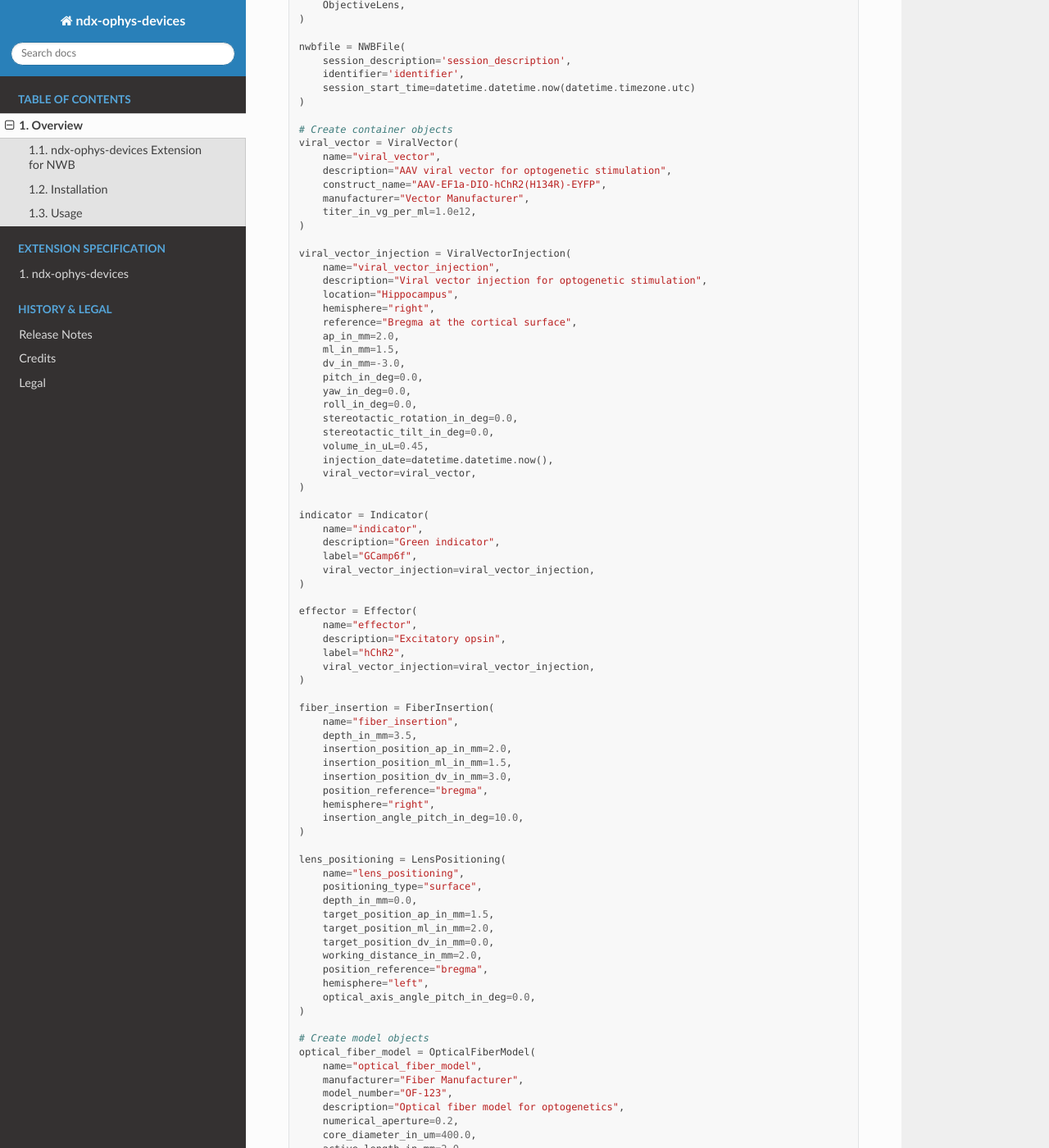
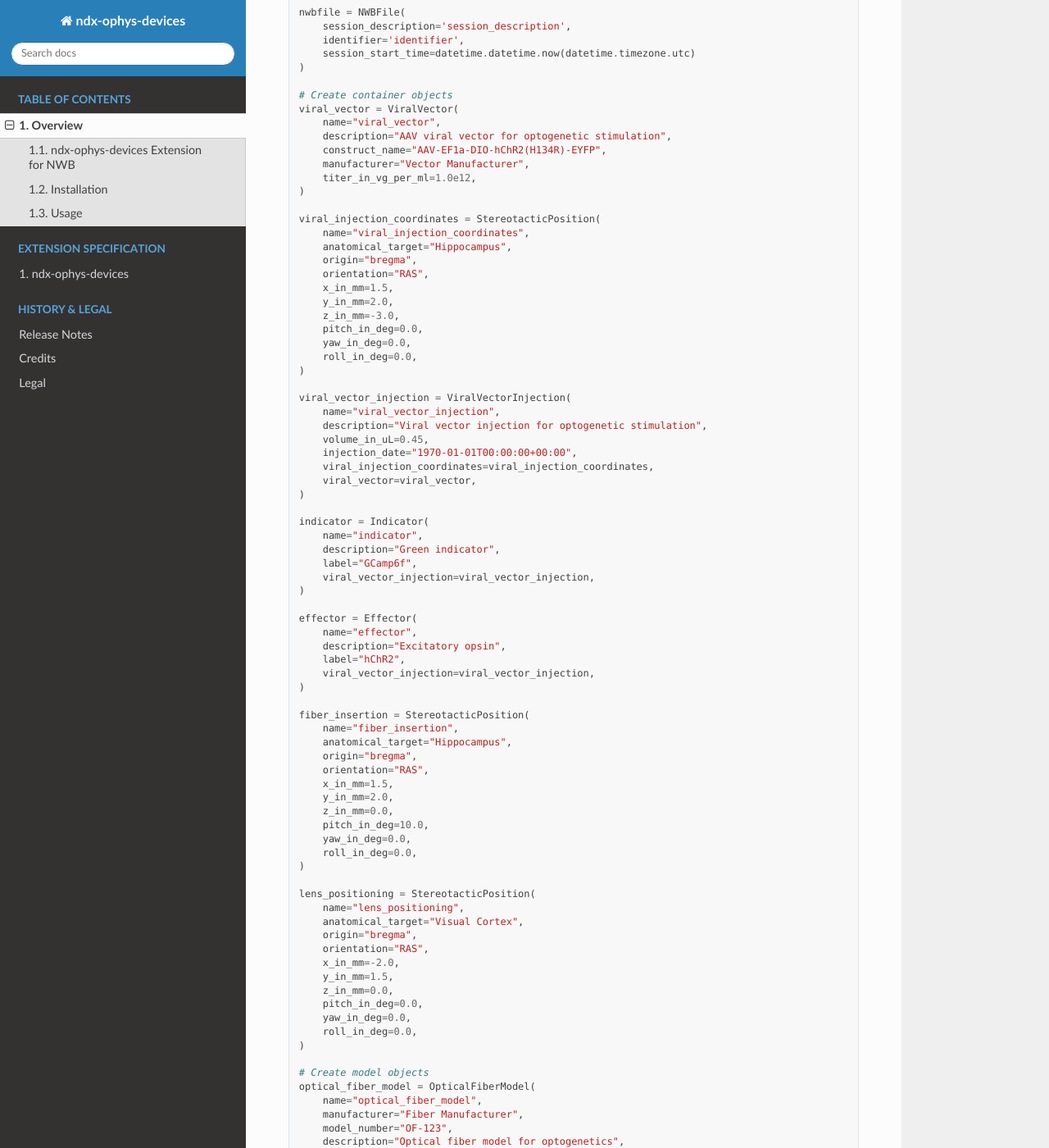
Before and after one commit to catalystneuro/ndx-ophys-devices, a Sphinx documentation site: the page built from docs/source/description.rst, in a window 1280 px wide and 1400 px high, scrolled down 2177 px. Shown: the whole window at 82% size. Built offline with Sphinx 7.4.7 and the Read the Docs theme 3.1.0, drawn with Linux system fonts in a browser that asks for light colours; some of the changed text lies outside the part shown.

Commit message:
update docs

```diff
--- a/docs/source/description.rst
+++ b/docs/source/description.rst
@@ -14,8 +14,7 @@ This extension consists of neurodata types in the following categories:
 - **ViralVectorInjection** extends NWBContainer to hold metadata on viral vector injection procedures.
 - **Indicator** extends ``NWBContainer`` to hold metadata on the fluorescent indicator.
 - **Effector** extends ``NWBContainer`` to hold metadata on the effector/opsin.
-- **LensPositioning** extends ``NWBContainer`` to hold metadata on the positioning of a lens relative to the brain.
-- **FiberInsertion** extends ``NWBContainer`` to hold metadata on the insertion of a fiber into the brain.
+- **StereotacticPosition** extends ``NWBContainer`` to hold metadata about the stereotactic position of a device relative to the brain.
 
 **Device Model Classes:**
 
@@ -69,8 +68,7 @@ Usage
         ViralVectorInjection,
         Indicator,
         Effector,
-        LensPositioning,
-        FiberInsertion,
+        StereotacticPosition,
 
         # Model classes
         OpticalFiberModel,
@@ -109,22 +107,25 @@ Usage
         titer_in_vg_per_ml=1.0e12,
     )
 
+    viral_injection_coordinates = StereotacticPosition(
+        name="viral_injection_coordinates",
+        anatomical_target="Hippocampus",
+        origin="bregma",
+        orientation="RAS",
+        x_in_mm=1.5,
+        y_in_mm=2.0,
+        z_in_mm=-3.0,
+        pitch_in_deg=0.0,
+        yaw_in_deg=0.0,
+        roll_in_deg=0.0,
+    )
+
     viral_vector_injection = ViralVectorInjection(
         name="viral_vector_injection",
         description="Viral vector injection for optogenetic stimulation",
-        location="Hippocampus",
-        hemisphere="right",
-        reference="Bregma at the cortical surface",
-        ap_in_mm=2.0,
-        ml_in_mm=1.5,
-        dv_in_mm=-3.0,
-        pitch_in_deg=0.0,
-        yaw_in_deg=0.0,
-        roll_in_deg=0.0,
-        stereotactic_rotation_in_deg=0.0,
-        stereotactic_tilt_in_deg=0.0,
         volume_in_uL=0.45,
-        injection_date=datetime.datetime.now(),
+        injection_date="1970-01-01T00:00:00+00:00",
+        viral_injection_coordinates=viral_injection_coordinates,
         viral_vector=viral_vector,
     )
 
@@ -142,28 +143,30 @@ Usage
         viral_vector_injection=viral_vector_injection,
     )
 
-    fiber_insertion = FiberInsertion(
+    fiber_insertion = StereotacticPosition(
         name="fiber_insertion",
-        depth_in_mm=3.5,
-        insertion_position_ap_in_mm=2.0,
-        insertion_position_ml_in_mm=1.5,
-        insertion_position_dv_in_mm=3.0,
-        position_reference="bregma",
-        hemisphere="right",
-        insertion_angle_pitch_in_deg=10.0,
+        anatomical_target="Hippocampus",
+        origin="bregma",
+        orientation="RAS",
+        x_in_mm=1.5,
+        y_in_mm=2.0,
+        z_in_mm=0.0,
+        pitch_in_deg=10.0,
+        yaw_in_deg=0.0,
+        roll_in_deg=0.0,
     )
 
-    lens_positioning = LensPositioning(
+    lens_positioning = StereotacticPosition(
         name="lens_positioning",
-        positioning_type="surface",
-        depth_in_mm=0.0,
-        target_position_ap_in_mm=1.5,
-        target_position_ml_in_mm=2.0,
-        target_position_dv_in_mm=0.0,
-        working_distance_in_mm=2.0,
-        position_reference="bregma",
-        hemisphere="left",
-        optical_axis_angle_pitch_in_deg=0.0,
+        anatomical_target="Visual Cortex",
+        origin="bregma",
+        orientation="RAS",
+        x_in_mm=-2.0,
+        y_in_mm=1.5,
+        z_in_mm=0.0,
+        pitch_in_deg=0.0,
+        yaw_in_deg=0.0,
+        roll_in_deg=0.0,
     )
 
     # Create model objects
```
Also changed, not shown: README.md (+66 -75 lines), docs/source/release_notes.rst (+23 -1 lines), 1 other file.
